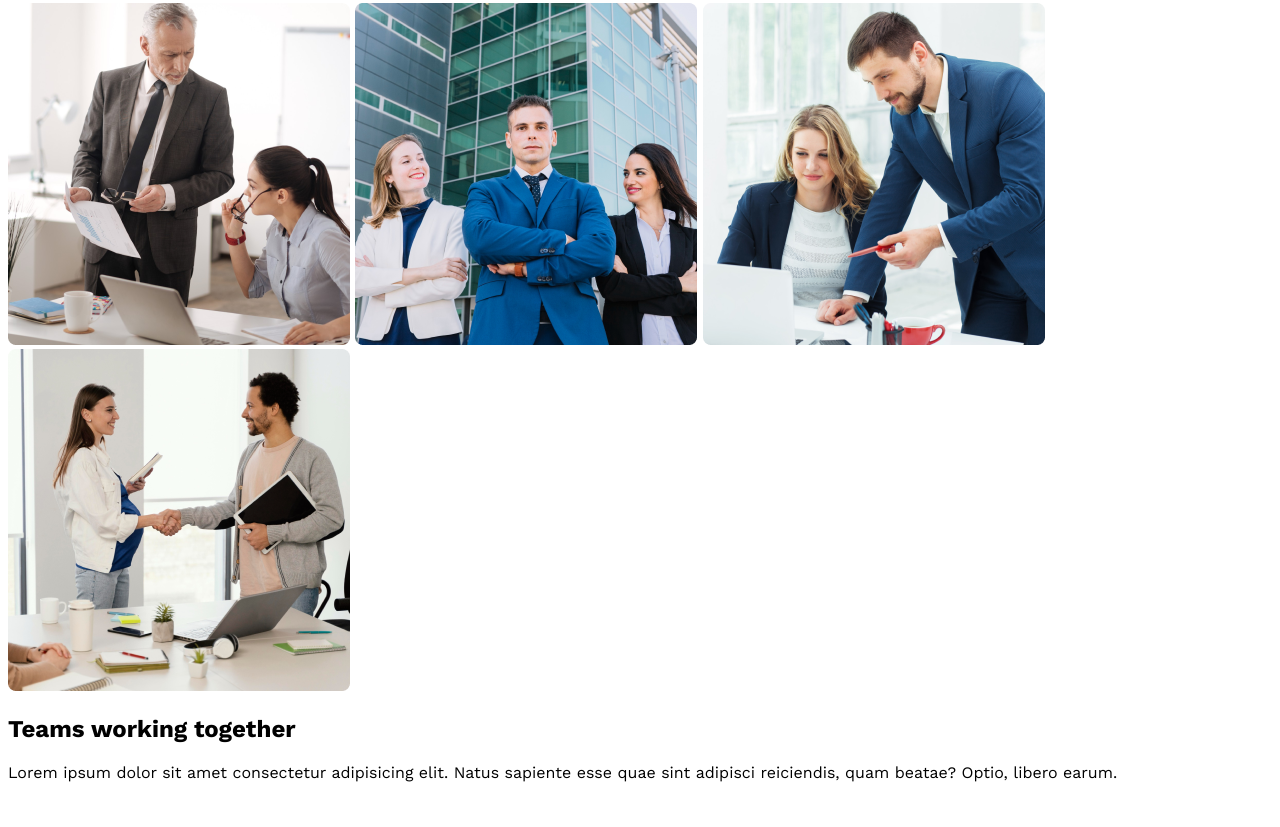
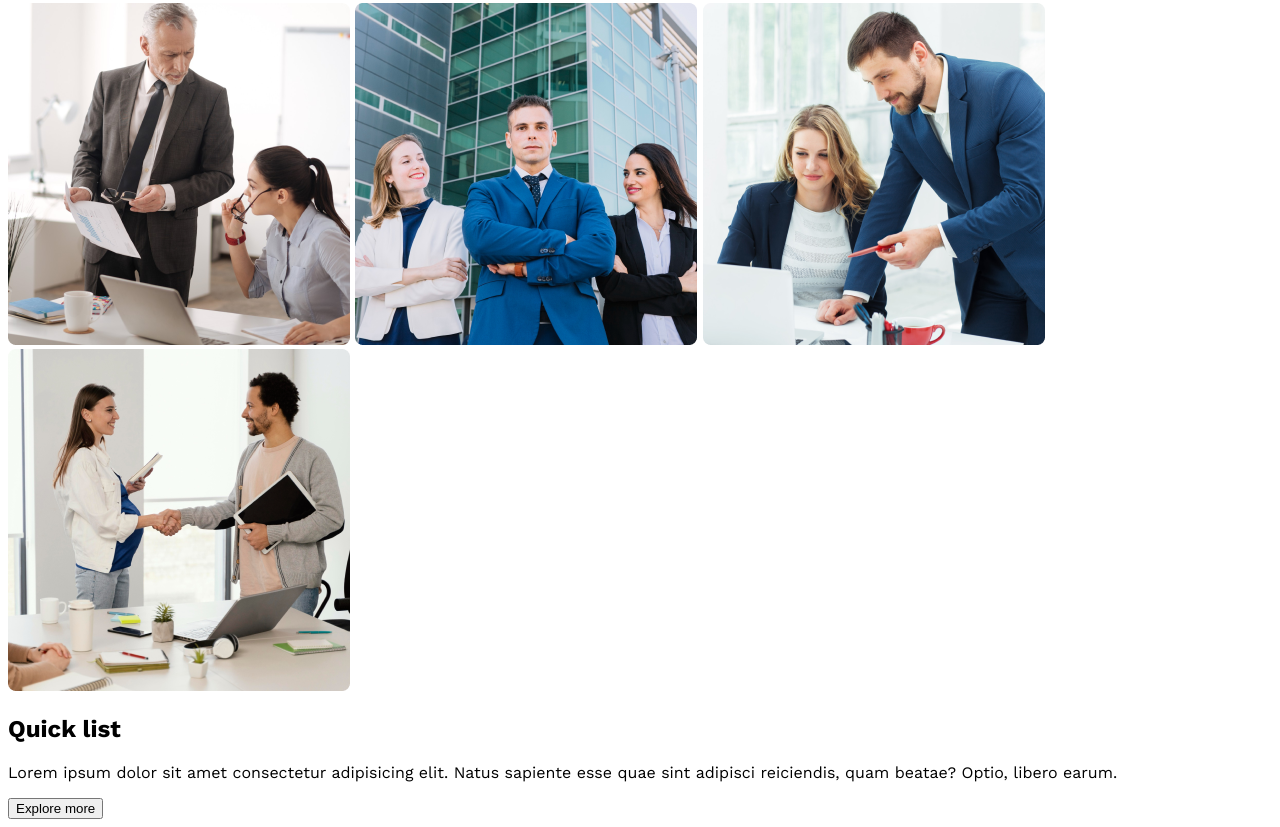
Before and after one commit to Tarannummm/g3-architects-website, a plain HTML site: page index.html in a window 1280 px wide. Shown: the part 916-1743 px from the top of the page. Before the commit the page ends 1714 px from the top, so only its background shows below. Drawn offline with nearby package versions, Linux system fonts and the light colour scheme.

Commit message:
quick list

```diff
--- a/index.html
+++ b/index.html
@@ -36,9 +36,10 @@
             </div>
 
             <div>
-                <h2>Teams working together</h2>
+                <h2>Quick list</h2>
                 <p>Lorem ipsum dolor sit amet consectetur adipisicing elit. Natus sapiente esse quae sint adipisci reiciendis, quam beatae? Optio, libero earum.
                 </p>
+                <button>Explore more</button>
             </div>
         </section>
 
```
